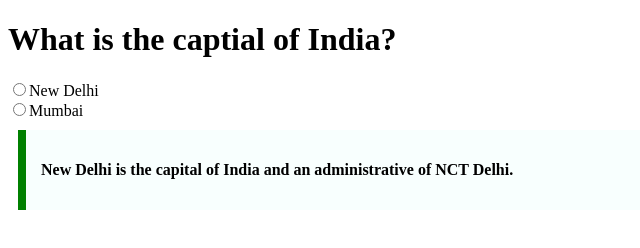
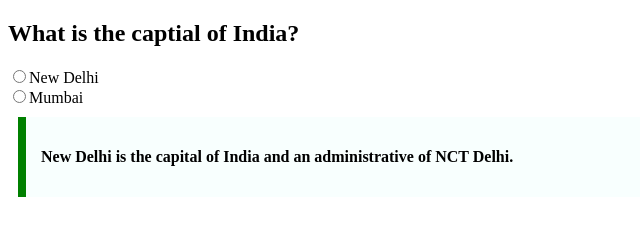
Before and after one commit to acciojob/trivia-InzamamulHasan, a website: page main.html in a window 1280 px wide. Shown: the whole page, without its empty margins (0-640 px from the left). Drawn offline with Linux system fonts and the light colour scheme.

Commit message:
created a submission

```diff
--- a/main.html
+++ b/main.html
@@ -8,7 +8,7 @@
 
 <body>
 	<!-- the entire body must be written by student -->
-   <h1>What is the captial of India?</h1>
+   <h2>What is the captial of India?</h2>
 	<div>
 		<input type="radio" value="city" name="city">New Delhi
 		<br>
```
